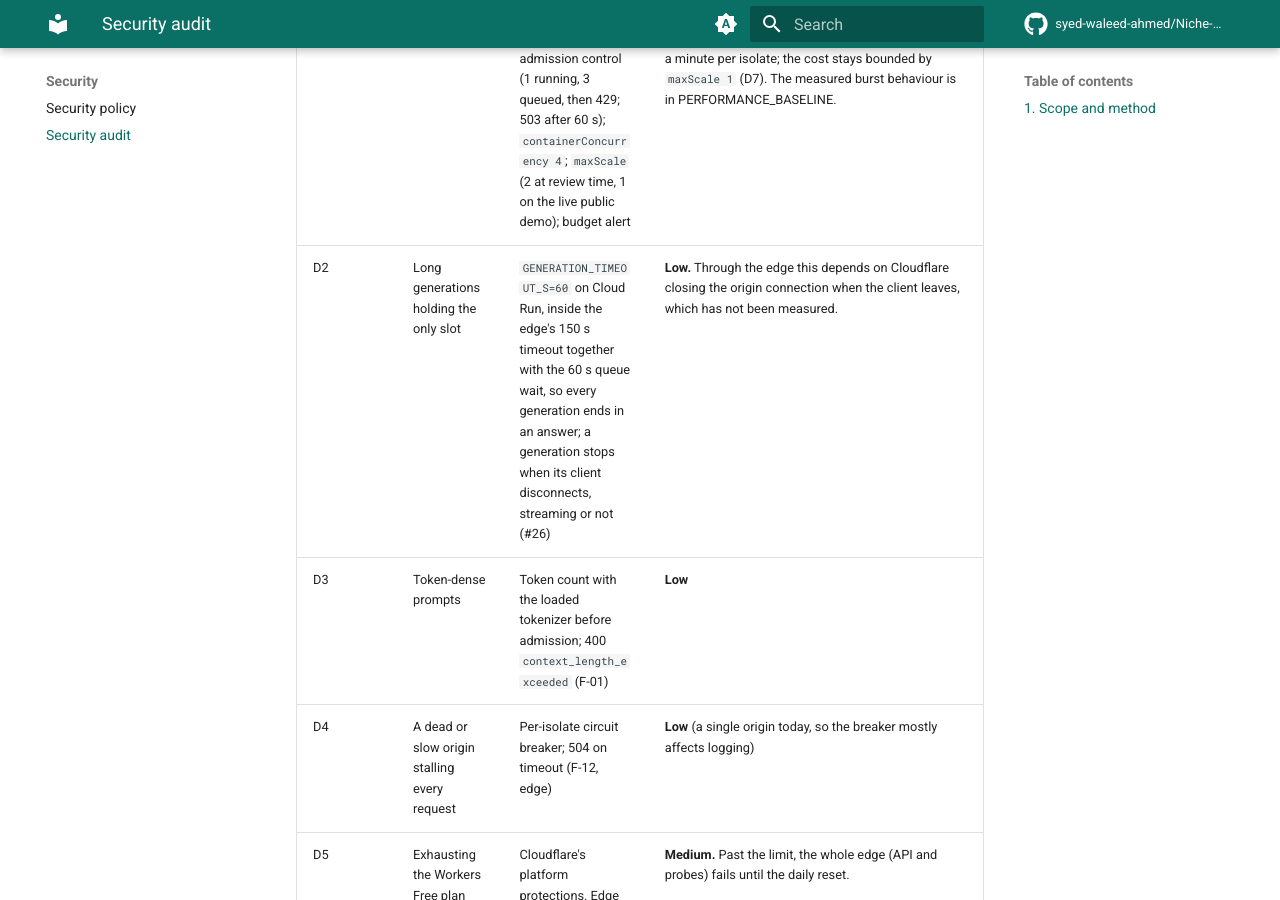
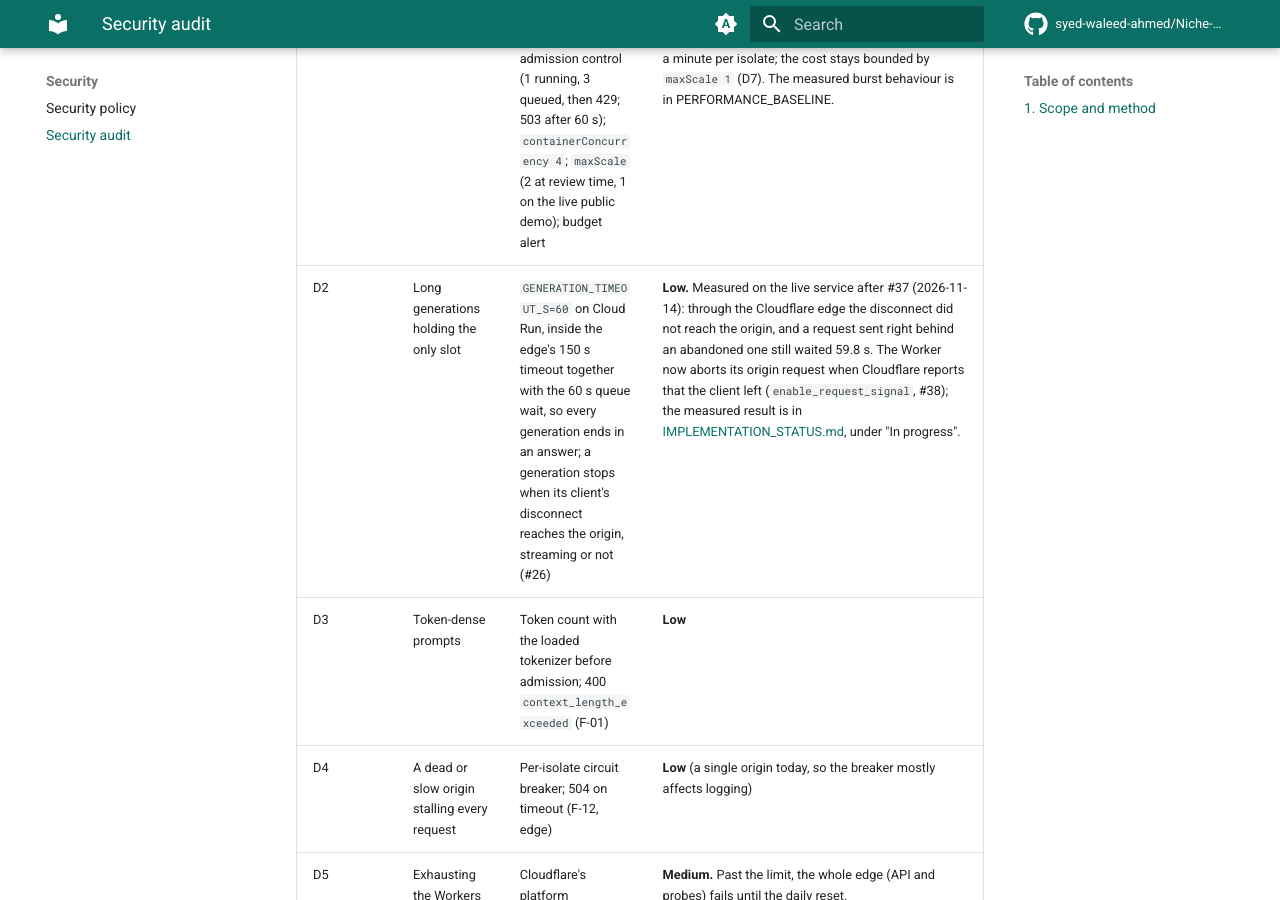
Before and after one commit to syed-waleed-ahmed/Niche-Finetuned-Model, an MkDocs documentation site: the page built from docs/security/SECURITY_AUDIT.md, in a window 1280 px wide and 900 px high, scrolled down 7645 px. Built offline with MkDocs 1.6.1 and Material for MkDocs 9.7.7, drawn with Linux system fonts in a browser that asks for light colours; comment, search, counter and statistics services are not loaded; some of the changed text lies outside the part shown.

Commit message:
Edge Worker: abort the origin request when the client disconnects
#26 made the origin stop a non-streaming generation when it sees its caller
disconnect. Measured on the live service after #37, that never happens through
the edge: a tiny request sent right behind an abandoned 60 s generation waited
59.8 s, the same as before (59.7 s). A streamed response notices the disconnect
because its writes fail; a non-streaming one writes nothing until the end, so
the edge has to pass the disconnect on, and the Worker did not.

- wrangler.toml enables enable_request_signal, which makes the incoming
  request's signal abort when the client leaves.
- forwardWithFailover takes that signal and aborts the pending origin request.
  A client disconnect is not an origin failure: the circuit stays closed, no
  backup origin is asked to start the same work, and the request is logged with
  client_gone and status 499.
- scripts/check_abandoned_request.sh repeats the live measurement (four
  requests).

Not verified end to end. In wrangler dev the signal did not fire for an
abandoned request, and whether Cloud Run passes the abort to the container is
unknown. The docs that #37 worded as if the fix were effective everywhere now
state the measurement, and IMPLEMENTATION_STATUS tracks the open check.

Co-Authored-By: Claude Fable 5.2 <noreply@anthropic.com>

```diff
--- a/docs/security/SECURITY_AUDIT.md
+++ b/docs/security/SECURITY_AUDIT.md
@@ -190,7 +190,7 @@ the Worker. Items marked "edge" are enforced by the deployed Worker.
 | ID | Threat | Mitigations | Residual risk |
 |---|---|---|---|
 | D1 | Request floods exhausting compute or budget | Key presence check at the edge (not in public demo mode); per-key and per-IP limits (in-isolate today, F-03); admission control (1 running, 3 queued, then 429; 503 after 60 s); `containerConcurrency 4`; `maxScale` (2 at review time, 1 on the live public demo); budget alert | **Medium.** The in-isolate limiter counts per Cloudflare isolate. Every made-up key gets its own bucket and reaches the origin (cheap 401, but billable requests). One valid key can keep both instances busy. In public demo mode anyone can occupy the single instance without a key, held back only by the per-IP limit of 10 a minute per isolate; the cost stays bounded by `maxScale 1` (D7). The measured burst behaviour is in PERFORMANCE_BASELINE. |
-| D2 | Long generations holding the only slot | `GENERATION_TIMEOUT_S=60` on Cloud Run, inside the edge's 150 s timeout together with the 60 s queue wait, so every generation ends in an answer; a generation stops when its client disconnects, streaming or not (#26) | **Low.** Through the edge this depends on Cloudflare closing the origin connection when the client leaves, which has not been measured. |
+| D2 | Long generations holding the only slot | `GENERATION_TIMEOUT_S=60` on Cloud Run, inside the edge's 150 s timeout together with the 60 s queue wait, so every generation ends in an answer; a generation stops when its client's disconnect reaches the origin, streaming or not (#26) | **Low.** Measured on the live service after #37 (2026-11-14): through the Cloudflare edge the disconnect did not reach the origin, and a request sent right behind an abandoned one still waited 59.8 s. The Worker now aborts its origin request when Cloudflare reports that the client left (`enable_request_signal`, #38); the measured result is in [IMPLEMENTATION_STATUS.md](../IMPLEMENTATION_STATUS.md), under "In progress". |
 | D3 | Token-dense prompts | Token count with the loaded tokenizer before admission; 400 `context_length_exceeded` (F-01) | **Low** |
 | D4 | A dead or slow origin stalling every request | Per-isolate circuit breaker; 504 on timeout (F-12, edge) | **Low** (a single origin today, so the breaker mostly affects logging) |
 | D5 | Exhausting the Workers Free plan daily request limit | Cloudflare's platform protections. Edge 404s and 401s are cheap but still count. | **Medium.** Past the limit, the whole edge (API and probes) fails until the daily reset. |
@@ -268,7 +268,7 @@ These are not in the initial audit. Each one cites the code that shows it.
 | ID | Rating | Observation | Evidence |
 |---|---|---|---|
 | O-1 | Low | The GCP project id, the runtime service-account address and the Cloud Run URL appear in Release logs, which anyone with read access to the repository's Actions can see. The origin is protected by the shared secret, so this is not exploitable by itself, but it publishes values the operations docs treat as private. | `release.yml`: `cat service.rendered.yaml` (line 218); the `Smoke test the origin` step expands the URL (lines 230 to 232) |
-| O-2 | Low (was Medium) | Mitigated (merged in #13): `GENERATION_TIMEOUT_S=60` and `QUEUE_TIMEOUT_S=60` on Cloud Run fit inside the edge's raised `ORIGIN_TIMEOUT_MS=150000`, so the edge no longer returns 504 while the origin keeps generating. The residual is fixed (#26): a non-streaming generation is cancelled when its caller disconnects, and the slot is released. Through the edge this depends on Cloudflare closing the origin connection when the client leaves, which has not been measured. | `schemas.py` (`le=1024`); `service.complete` watches the connection and passes a cancel event to `engine.generate`; `tests/test_disconnect.py` |
+| O-2 | Low (was Medium) | Mitigated (merged in #13): `GENERATION_TIMEOUT_S=60` and `QUEUE_TIMEOUT_S=60` on Cloud Run fit inside the edge's raised `ORIGIN_TIMEOUT_MS=150000`, so the edge no longer returns 504 while the origin keeps generating. The residual is fixed at the origin (#26): a non-streaming generation is cancelled when its caller's disconnect reaches the service, and the slot is released. Measured on the live service after #37 (2026-11-14): through the Cloudflare edge the disconnect did not reach the origin, and a request sent right behind an abandoned one still waited 59.8 s. The Worker now aborts its origin request when Cloudflare reports that the client left (`enable_request_signal`, #38). | `schemas.py` (`le=1024`); `service.complete` watches the connection and passes a cancel event to `engine.generate`; `tests/test_disconnect.py` |
 | O-3 | Low | Placeholder values (`""`, `disabled`, `none`, `null`) for `API_KEY` silently disable origin authentication when no database is configured. Release rejects only an empty value. **Status:** Fixed (merged in #13): a placeholder `API_KEY` is rejected at startup, an empty one means unset, and an origin with no authentication logs a warning. | `config.py` `_unset_placeholders`; `auth.Authenticator.enabled`; `release.yml` "Sync secrets" |
 | O-4 | Medium | The deployer service account holds project-wide `roles/secretmanager.admin` and `roles/run.admin`. Its protection is only as strong as the branch protection on `main`. **Status:** Partly mitigated. The "Protect main" ruleset is active: pull requests and the core CI and security checks are required, and force-pushes and deletion are blocked, with admin bypass only through a pull request. The roles themselves are still project-wide. | `bootstrap.sh` lines 52 to 55 and 78 |
 | O-5 | Low | Worker request logs omitted the key identity (a truncated SHA-256 that is already computed) and the client IP, so abuse could not be attributed. **Status:** fixed for keys (#27): the log records `rl_key_id`, the first 12 hex characters of the key's SHA-256. The IP is deliberately still not logged, to keep personal data out of the logs. | `deploy/cloudflare-worker/src/index.ts` `RequestLog`; `test/worker.test.ts` ("logging") |
@@ -357,9 +357,11 @@ numbering does not change.
    nothing and is an owner setting.
 3. **Configure Upstash** for a shared rate limit and the answer cache (closes F-03;
    owner credential). The command budget is in `deploy/cloudflare-worker/README.md`.
-4. **Done (#26): cancel non-streaming generations on client disconnect (O-2
-   residual).** The timeout budget was already consistent (the origin always answers
-   before the edge gives up); a caller that leaves early now stops its generation.
+4. **Partly done (#26, #38): cancel non-streaming generations on client disconnect
+   (O-2 residual).** The origin stops a generation when it sees the disconnect, and
+   the Worker aborts its origin request when Cloudflare reports one. After #37 the
+   disconnect did not reach the origin through the edge; the result after #38 is in
+   IMPLEMENTATION_STATUS.
 5. **Done: create the scoped Cloudflare API token** (F-10). Release deploys the Worker
    from `main` and runs the k6 smoke test, so the live edge no longer drifts from the
    repository.
```
Also changed, not shown: CHANGELOG.md (+7 -1 lines), docs/IMPLEMENTATION_STATUS.md (+6 -0 lines), docs/architecture/REQUEST_LIFECYCLE.md (+8 -2 lines), docs/audit/FINAL_VERIFICATION.md (+3 -2 lines), docs/operations/COST_MANAGEMENT.md (+5 -2 lines), docs/operations/RUNBOOK.md (+1 -0 lines), 5 other files.
